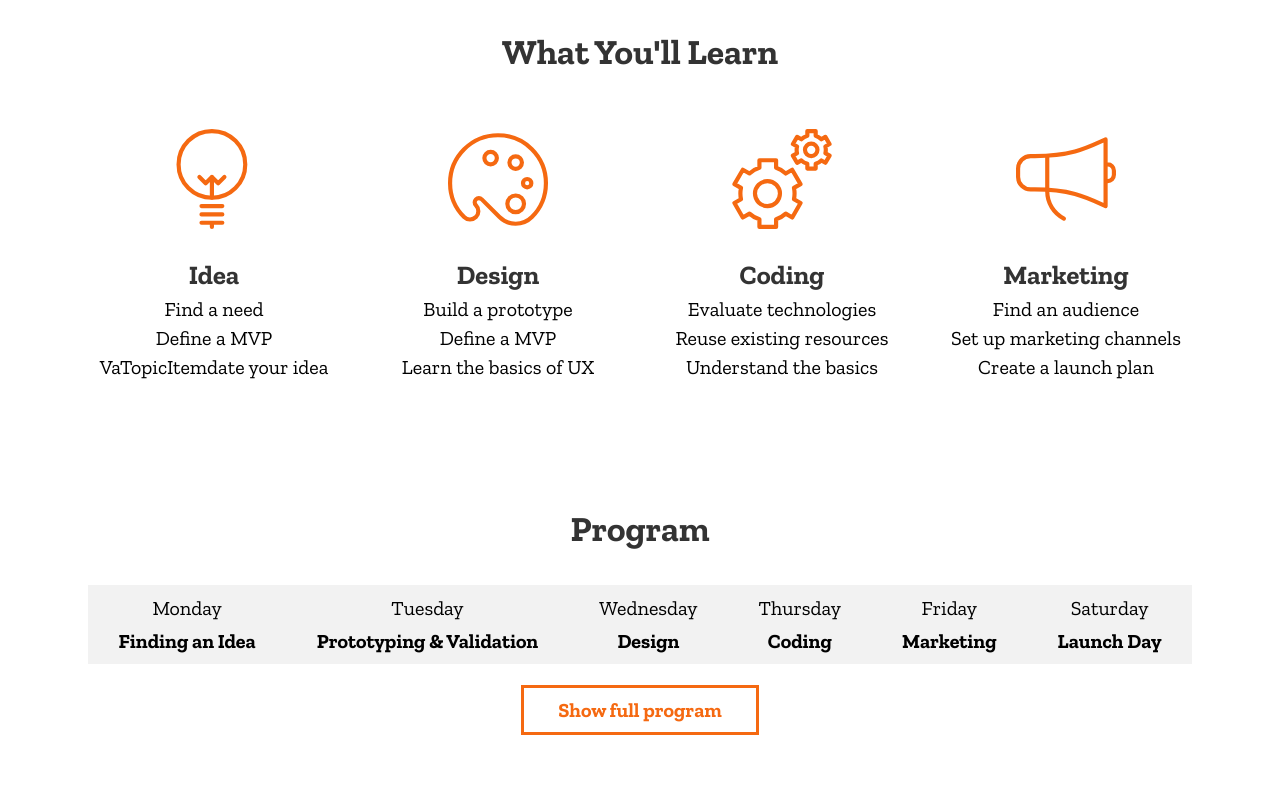
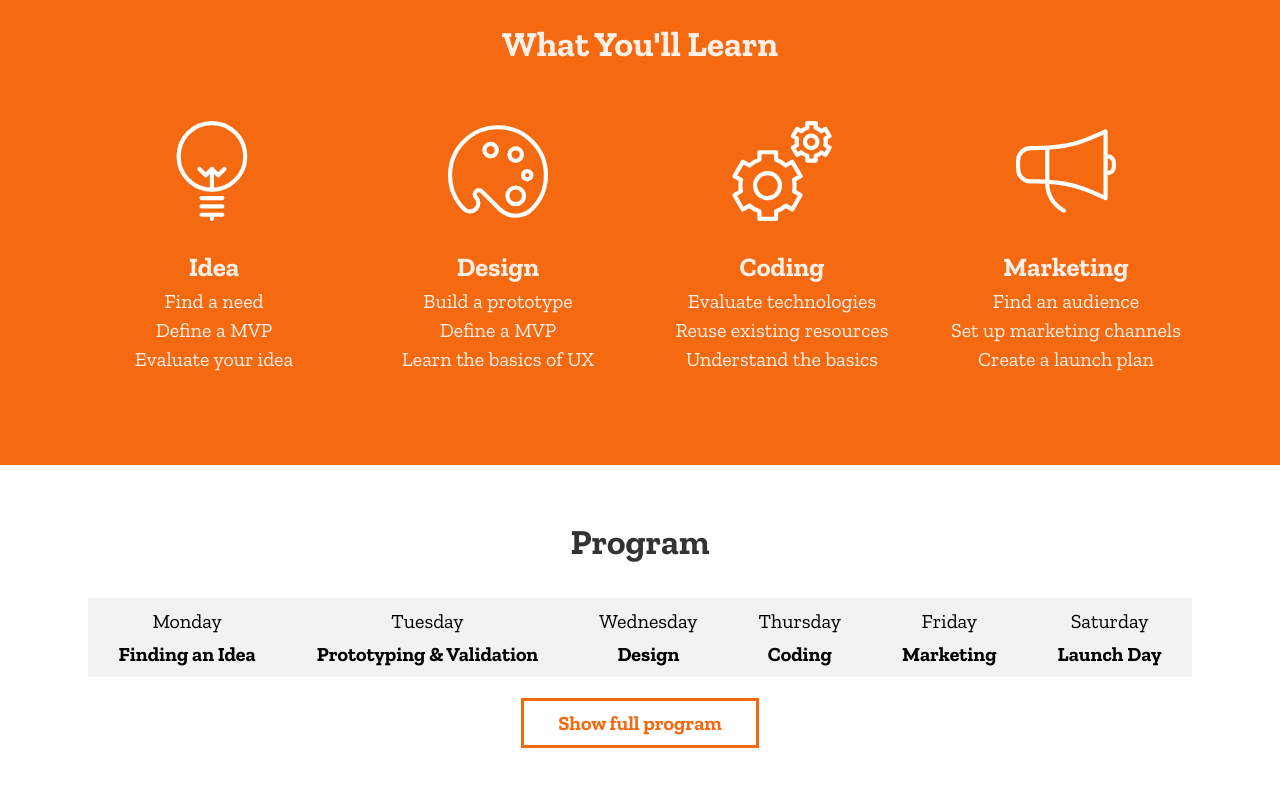
Before and after one commit to IndieDojo/indiedojo, a Gatsby app: page / in a window 1280 px wide. Shown: the part 980-1780 px from the top of the page. Built offline with nearby package versions, Linux system fonts and the light colour scheme.

Commit message:
Trainers with background

```diff
--- a/src/components/components/Icons.js
+++ b/src/components/components/Icons.js
@@ -2,7 +2,7 @@ import React, { Component } from 'react'
 
 export const Cog = () =>
   <svg xmlns='http://www.w3.org/2000/svg' width='100%' height='100%' viewBox='0 0 24 24'>
-    <g stroke='#F56911' strokeLinejoin='round' strokeMiterlimit='10' fill='none'>
+    <g stroke='#FFF' strokeLinejoin='round' strokeMiterlimit='10' fill='none'>
         <circle cx='8.512' cy='15.5' r='3' />
         <circle cx='19.012' cy='5' r='1.5' />
         <path d='M15.012 15.5c0-.467-.053-.921-.146-1.359l1.572-.908-2-3.465-1.543.912c-.672-.607-1.313-1.078-2.313-1.361V7.5h-4v1.818c-1 .283-1.713.755-2.385 1.361L2.6 9.768.592 13.233l1.568.908c-.094.438-.146.892-.146 1.359 0 .467.049.921.143 1.359l-1.573.909 1.999 3.465 1.615-.913c.672.607 1.385 1.078 2.385 1.364V23.5h4v-1.816c1-.286 1.642-.756 2.314-1.364l1.56.913 1.991-3.465-1.576-.909c.092-.438.14-.892.14-1.359zm7.5-10.5c0-.279-.037-.549-.098-.81l.994-.574-1-1.732-.96.575c-.393-.372-.866-.652-1.366-.813V.5h-2v1.148c-.5.159-1.044.439-1.437.811l-1.015-.575-1.009 1.732.991.574c-.063.26-.1.53-.1.81s.034.549.097.81l-.997.575 1 1.732 1.031-.575c.393.372.938.654 1.438.813V9.5h2V8.354c.5-.158.974-.44 1.367-.813l.977.575.991-1.732-.998-.574c.061-.26.094-.531.094-.81z'
@@ -12,7 +12,7 @@ export const Cog = () =>
 
 export const Lightbulb = () =>
   <svg xmlns='http://www.w3.org/2000/svg' width='100%' height='100%' viewBox='0 0 24 24'>
-    <g stroke='#F56911' strokeLinecap='round' strokeLinejoin='round' strokeMiterlimit='10'
+    <g stroke='#FFF' strokeLinecap='round' strokeLinejoin='round' strokeMiterlimit='10'
     fill='none'>
       <circle cx='11.5' cy='8.5' r='8' />
       <path d='M9 18.5h5m-5 2h5m-5 2h5m-2.5 0v1m3-12L13 13l-1.5-1.5L10 13l-1.5-1.5m3 0v5'/>
@@ -21,7 +21,7 @@ export const Lightbulb = () =>
 
 export const Megaphone = () =>
   <svg xmlns='http://www.w3.org/2000/svg' width='100%' height='100%' viewBox='0 0 24 24'>
-    <g stroke='#F56911' strokeLinecap='round' strokeLinejoin='round' strokeMiterlimit='10' fill='none'>
+    <g stroke='#FFF' strokeLinecap='round' strokeLinejoin='round' strokeMiterlimit='10' fill='none'>
         <path d='M7.5 6.5v8.527c0 2.74 1.549 5.246 4 6.473' />
         <path d='M23.5 11c0 .828-.672 1.5-1.5 1.5h-.5v-4h.5c.828 0 1.5.672 1.5 1.5v1zm-19-4.5h-1c-1.656 0-3 1.343-3 3v2c0 1.656 1.344 3 3 3h1c8.927 0 12.59 1.995 17 4v-16c-4.4 2-8.068 4-17 4z'/>
       </g>
@@ -29,7 +29,7 @@ export const Megaphone = () =>
 
 export const Mug = () =>
   <svg xmlns='http://www.w3.org/2000/svg' width='100%' height='100%' viewBox='0 0 24 24'>
-    <g stroke='#F56911' strokeLinecap='round' strokeLinejoin='round' strokeMiterlimit='10'
+    <g stroke='#FFF' strokeLinecap='round' strokeLinejoin='round' strokeMiterlimit='10'
     fill='none'>
         <path d='M14.5 12.5h1c1.657 0 3 1.343 3 3s-1.343 3-3 3h-1' />
         <path d='M14.5 21.5c0 1.104-.896 2-2 2h-9c-1.104 0-2-.896-2-2v-11h13v11zM14.381.564c1.032 1.574-.497 2.437-.853 3.282-.377.895-.01 1.752.885 2.129 2.9 1.222 3.764-4.493-.032-5.411zM11.5 10.5l2.609-4.687M15.141 6.156l-1.641 4.344'
@@ -42,7 +42,7 @@ export const Mug = () =>
 
 export const Palette = () =>
   <svg xmlns='http://www.w3.org/2000/svg' width='100%' height='100%' viewBox='0 0 24 24'>
-      <g stroke='#F56911' strokeLinecap='round' strokeLinejoin='round' strokeMiterlimit='10'
+      <g stroke='#FFF' strokeLinecap='round' strokeLinejoin='round' strokeMiterlimit='10'
       fill='none'>
           <path d='M3.868 21.132c-4.491-4.491-4.491-11.773 0-16.265 4.491-4.49 11.772-4.49 16.264 0 4.491 4.491 4.491 11.773 0 16.265-2.147 2.148-5.63 2.148-7.778 0l-4.242-4.243c-.391-.391-1.024-.391-1.414 0-.391.392-.391 1.024 0 1.414.78.781.78 2.046 0 2.829-.782.782-2.049.782-2.83 0z'
           />
--- a/src/components/components/Logo.js
+++ b/src/components/components/Logo.js
@@ -9,5 +9,5 @@ export const Logo = styled.div`
   background-image: ${props => props.light ? `url('/indiedojo-white.png')` : `url('/indiedojo.png')` };
   background-size: contain;
   background-repeat: no-repeat;
-  margin-bottom: ${props => props.theme.margins.lg};
+  margin-bottom: ${props => !!props.margin ? props.theme.margins[props.margin] : props.theme.margins.lg};
 `
--- a/src/components/home/Program.js
+++ b/src/components/home/Program.js
@@ -233,7 +233,7 @@ class CourseProgram extends Component {
     const secondColor="primaryHover"
 
     return (
-      <WithPadding padding="xl">
+      <WithPadding padding="xxl">
         <Row>
           <Cell xs={12} center>
             <Title margin={isMobile ? "lg" : "xl"} bold center>
@@ -245,7 +245,7 @@ class CourseProgram extends Component {
           <Header
             headers={this.getHeaders(program)}
             activeIndex={this.state.isProgramVisible ? this.state.activeIndex : undefined}
-            onClick={this.state.isProgramVisible ? this.onHeaderTabClick : null}
+            onClick={this.state.isProgramVisible ? this.onHeaderTabClick : this.onProgramButtonClick}
             isMobile={isMobile}
             isProgramVisible={this.state.isProgramVisible}
             mainColor={mainColor}
--- a/src/components/home/Topics.js
+++ b/src/components/home/Topics.js
@@ -36,6 +36,7 @@ const TopicList = styled.ul`
 `
 
 const TopicItem = styled.li`
+  color: ${props => props.theme.colors.transparentWhite};
   font-size: ${props => props.theme.fontSizes.nm};
   padding-bottom: ${props => props.theme.margins.sm};
 `
@@ -43,24 +44,24 @@ const TopicItem = styled.li`
 const Topics = ({ isMobile }) =>
   <TopicsWrapper>
     <WithPadding padding='xxl'>
-      <Title margin={isMobile ? "xl" : "xxl"} bold center>
+      <Title color='transparentWhite' margin={isMobile ? "xl" : "xxl"} bold center>
         What You'll Learn
       </Title>
       <Row>
         <Cell xs={12} sm={6} md={3} center>
           <Lightbulb/>
           <WithPadding padding='sm'></WithPadding>
-          <Subtitle size='md' margin='sm' center bold>Idea</Subtitle>
+          <Subtitle color='transparentWhite' size='md' margin='sm' center bold>Idea</Subtitle>
           <TopicList>
             <TopicItem>Find a need</TopicItem>
             <TopicItem>Define a MVP</TopicItem>
-            <TopicItem>VaTopicItemdate your idea</TopicItem>
+            <TopicItem>Evaluate your idea</TopicItem>
           </TopicList>
         </Cell>
         <Cell xs={12} sm={6} md={3} center>
           <Palette/>
           <WithPadding padding='sm'></WithPadding>
-          <Subtitle size='md' margin='sm' center bold>Design</Subtitle>
+          <Subtitle color='transparentWhite' size='md' margin='sm' center bold>Design</Subtitle>
           <TopicList>
             <TopicItem>Build a prototype</TopicItem>
             <TopicItem>Define a MVP</TopicItem>
@@ -70,7 +71,7 @@ const Topics = ({ isMobile }) =>
         <Cell xs={12} sm={6} md={3} center>
           <Cog/>
           <WithPadding padding='sm'></WithPadding>
-          <Subtitle size='md' margin='sm'  center bold>Coding</Subtitle>
+          <Subtitle  color='transparentWhite' size='md' margin='sm'  center bold>Coding</Subtitle>
           <TopicList>
             <TopicItem>Evaluate technologies</TopicItem>
             <TopicItem>Reuse existing resources</TopicItem>
@@ -80,7 +81,7 @@ const Topics = ({ isMobile }) =>
         <Cell xs={12} sm={6} md={3} center>
           <Megaphone/>
           <WithPadding padding='sm'></WithPadding>
-          <Subtitle size='md' margin='sm' center bold>Marketing</Subtitle>
+          <Subtitle  color='transparentWhite' size='md' margin='sm' center bold>Marketing</Subtitle>
           <TopicList>
             <TopicItem>Find an audience</TopicItem>
             <TopicItem>Set up marketing channels</TopicItem>
--- a/src/components/home/WhatIsIt.js
+++ b/src/components/home/WhatIsIt.js
@@ -3,7 +3,7 @@ import { WithPadding, Title, Text } from '../components/Base';
 
 const WhatIsIt = () =>
   <WithPadding padding='xxl'>
-    <Title margin='lg' bold center>
+    <Title margin='md' bold center>
       About
     </Title>
     <Text fontSize='nm'><b>Indie Dojo</b> is a one-week bootcamp, that will give you a detailed, step-by-step guide, how to move from a blank page to the launch-ready web product.</Text>
--- a/src/pages/code-of-conduct.js
+++ b/src/pages/code-of-conduct.js
@@ -67,7 +67,7 @@ class CodeOfConduct extends Component {
               <WithPadding padding='xxxl'>
                 <Row>
                   <Cell xs={12} center>
-                    <Logo isMobile={this.state.isMobile}/>
+                    <Logo margin='xxl' isMobile={this.state.isMobile}/>
                   </Cell>
                 </Row>
                 <MarkdownWrapper isMobile={this.state.isMobile}>
--- a/src/pages/index.js
+++ b/src/pages/index.js
@@ -3,7 +3,7 @@ import { injectGlobal, ThemeProvider } from "styled-components";
 
 import { FluidContainer, Container, ContainerSmall, Row, Cell } from "../components/grid/Grid";
 import { getTheme } from "../components/Theme";
-import { WithPadding, H1 } from "../components/components/Base";
+import { Background, WithPadding, H1 } from "../components/components/Base";
 
 import Jumbo from "../components/home/Jumbo";
 import Topics from "../components/home/Topics";
@@ -101,12 +101,25 @@ class Index extends Component {
             <ContainerSmall>
               <WhatIsIt />
             </ContainerSmall>
+          </FluidContainer>
+
+          <FluidContainer>
+            <Background color='primary'>
+              <Container>
+                <Topics isMobile={this.state.isMobile}/>
+              </Container>
+            </Background>
 
             <Container>
-              <Topics isMobile={this.state.isMobile}/>
               <Program isMobile={this.state.isMobile} />
-              <Trainers isMobile={this.state.isMobile} />
             </Container>
+
+            <Background color='veryLight'>
+              <Container>
+                <Trainers isMobile={this.state.isMobile} />
+              </Container>
+            </Background>
+
 
             <ContainerSmall>
               <BookingBlock isMobile={this.state.isMobile} />
--- a/src/pages/terms-and-conditions.js
+++ b/src/pages/terms-and-conditions.js
@@ -66,7 +66,7 @@ class Tac extends Component {
               <WithPadding padding='xxxl'>
                 <Row>
                   <Cell xs={12} center>
-                    <Logo isMobile={this.state.isMobile}/>
+                    <Logo margin='xxl' isMobile={this.state.isMobile}/>
                   </Cell>
                 </Row>
                 <MarkdownWrapper isMobile={this.state.isMobile}>
```
